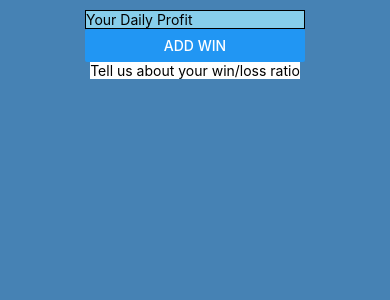
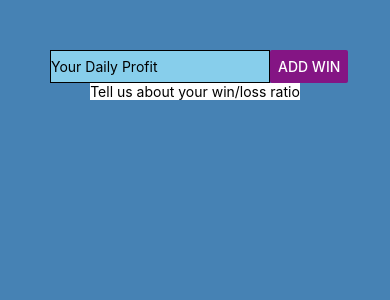
Before and after one commit to LeroyJah/React_Native_Course_1, a React Native app: screen / in a window 390 px wide. Shown: the top 300 px of the page. Built offline with nearby package versions, Linux system fonts and the light colour scheme.

Commit message:
learning different mechanics for button styling

```diff
--- a/App.js
+++ b/App.js
@@ -38,9 +38,9 @@ const Cafe = () => {
 const GoalApp = () => {
   return (
     <View style={styles.container}>
-      <View>
+      <View style={styles.inputContainer}>
         <TextInput style={{borderWidth: 1, backgroundColor: 'skyblue'}}placeholder='Your Daily Profit'/>
-        <Button title='Add Win'/>
+        <Button color='#841584' title='Add Win'/>
       </View>
       <View>
         <Text style={{backgroundColor: 'white'}}>Tell us about your win/loss ratio</Text>
@@ -52,12 +52,17 @@ const GoalApp = () => {
 const styles = StyleSheet.create({
   container: {
     flex: 1,
-    padding: 10,
+    padding: 50,
     alignItems: 'center',
     // justifyContent: 'space-between',
     backgroundColor: 'steelblue',
     // flexDirection: 'row'
-  },
+  }, inputContainer: {
+    flexDirection: 'row',
+    justifyContent: 'space-between'
+  }, submitButton: {
+    color: '#841584'
+  }
 });
 
 export default GoalApp;
```
